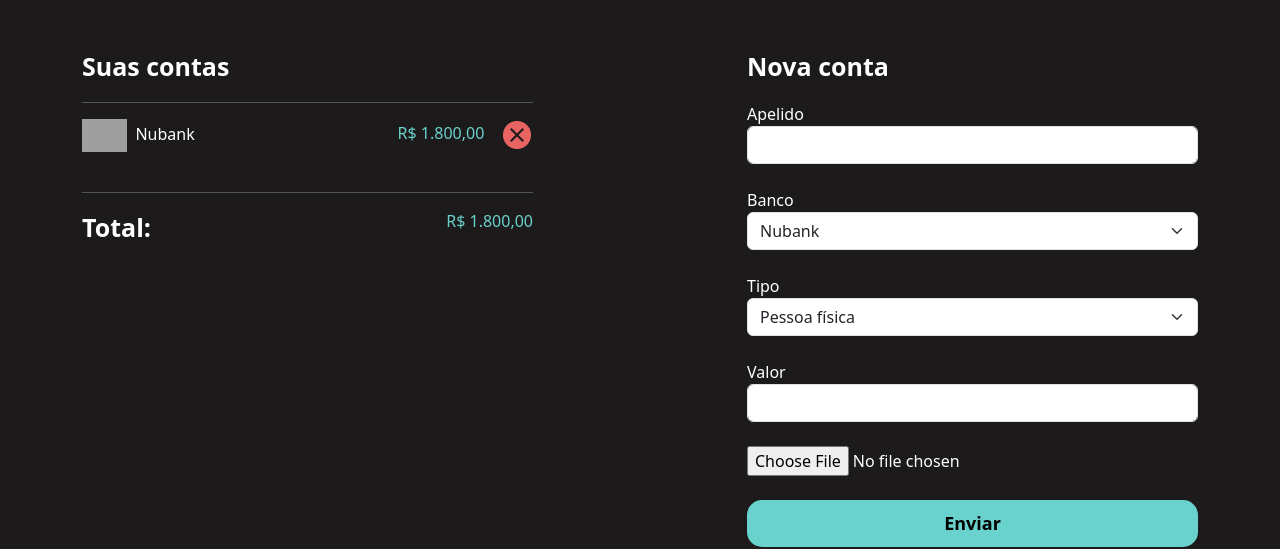
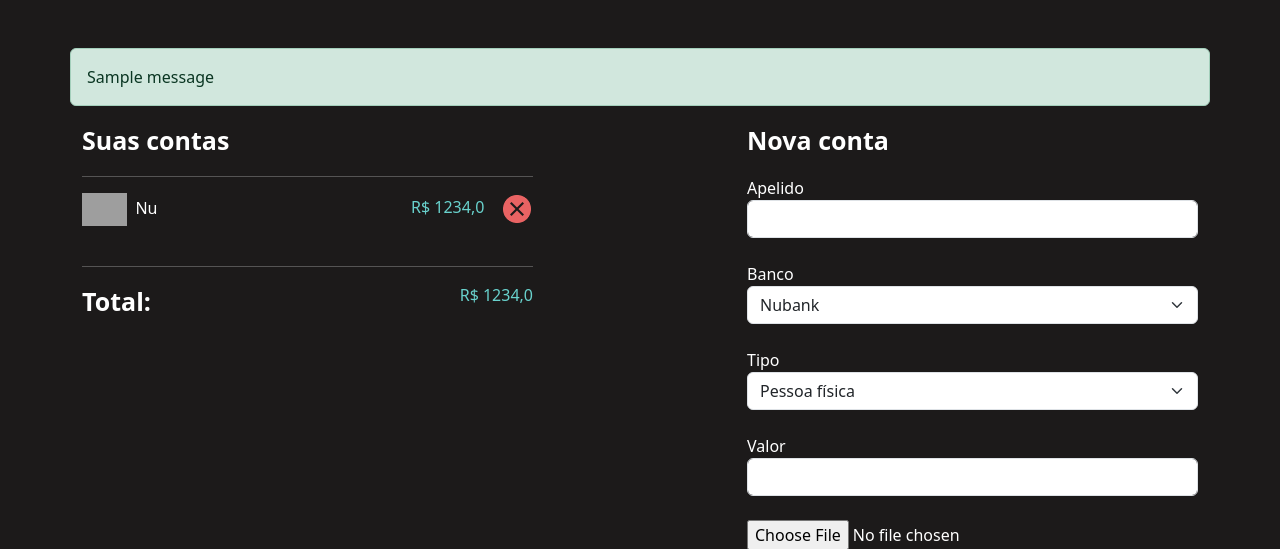
Before and after one commit to HebertFSoares/Finance, a Django app: page /perfil/gerenciar/ in a window 1280 px wide. Shown: the part 56-605 px from the top of the page. Run offline with Django 4.2, Linux system fonts and the light colour scheme; data comes from the database, SQL or seed files in the repository; both versions use the stored data as it was after the commit; one stand-in notice (Sample message) is shown; grey boxes are pictures that could not be loaded.

Commit message:
Deixando o html mais dinamico

```diff
--- a/Perfil/templates/gerenciar.html
+++ b/Perfil/templates/gerenciar.html
@@ -12,26 +12,30 @@
     <br>
     <div class="container">
         <div class="row">
+            {% if messages %}
+                {% for message in messages %}
+                    <div class="alert {{ message.tags }}">{{ message }}</div>
+                {% endfor %}
+            {% endif %}
             <div class="col-md-5">
                 <p class="fonte-destaque">Suas contas</p>
                 <hr>
 
                 <div class="contas">
 
-
+                    {% for conta in contas%}
                         <div class="lista-contas-main">
-                            <span><img width="10%" src="#">&nbsp&nbspNubank</span>
-
-                            <span class="total-conta positivo ">R$ 1.800,00&nbsp&nbsp&nbsp <a href="#"><img src="{% static 'perfil/img/exit.png' %}"></a></span>
+                            <span><img width="10%" src="{{conta.icone.url}}">&nbsp&nbsp{{conta.apelido}}</span>
+                            <span class="total-conta positivo ">R$ {{conta.valor}}&nbsp&nbsp&nbsp <a href="#"><img src="{% static 'perfil/img/exit.png' %}"></a></span>
                         </div>
                         <br>
-
+                    {% endfor %}
 
                 </div>
 
                 <hr>
                 <span class="fonte-destaque">Total:</span>
-                <span class="positivo total-conta font-destaque">R$ 1.800,00</span>
+                <span class="positivo total-conta font-destaque">R$ {{total_contas}}</span>
             </div>
 
             <div class="col-md-2"></div>
--- a/Perfil/views.py
+++ b/Perfil/views.py
@@ -7,7 +7,11 @@ def home(request):
     return render(request, 'home.html')
 
 def gerenciar(request):
-    return render(request, 'gerenciar.html')
+    contas = Conta.objects.all()
+    total_contas = 0
+    for conta in contas:
+        total_contas += conta.valor
+    return render(request, 'gerenciar.html', {'contas': contas,'total_contas': total_contas} )
 
 def cadastrar_banco(request):
     apelido = request.POST.get('apelido')
@@ -18,7 +22,7 @@ def cadastrar_banco(request):
 
     if len(apelido.strip()) == 0 or len(valor.strip()) == 0:
         messages.add_message(request, constants.ERROR, 'Preencha todos os campos')
-        return redirect('/Perfil/gerenciar/')
+        return redirect('/perfil/gerenciar/')
 
     conta = Conta(
         apelido = apelido,
@@ -30,4 +34,4 @@ def cadastrar_banco(request):
 
     conta.save()
     messages.add_message(request, constants.SUCCESS, 'Conta cadastrada com sucesso')
-    return redirect('/Perfil/gerenciar/')
+    return redirect('/perfil/gerenciar/')
--- a/core/urls.py
+++ b/core/urls.py
@@ -1,7 +1,10 @@
 from django.contrib import admin
-from django.urls import path,include
+from django.urls import path, include
+from django.conf import settings
+from django.conf.urls.static import static
 
 urlpatterns = [
     path('admin/', admin.site.urls),
-    path('perfil/', include('Perfil.urls'))
-]
+    path('perfil/', include('Perfil.urls')),
+
+] + static(settings.MEDIA_URL, document_root=settings.MEDIA_ROOT)
```
Also changed, not shown: db.sqlite3, 1 other file.
